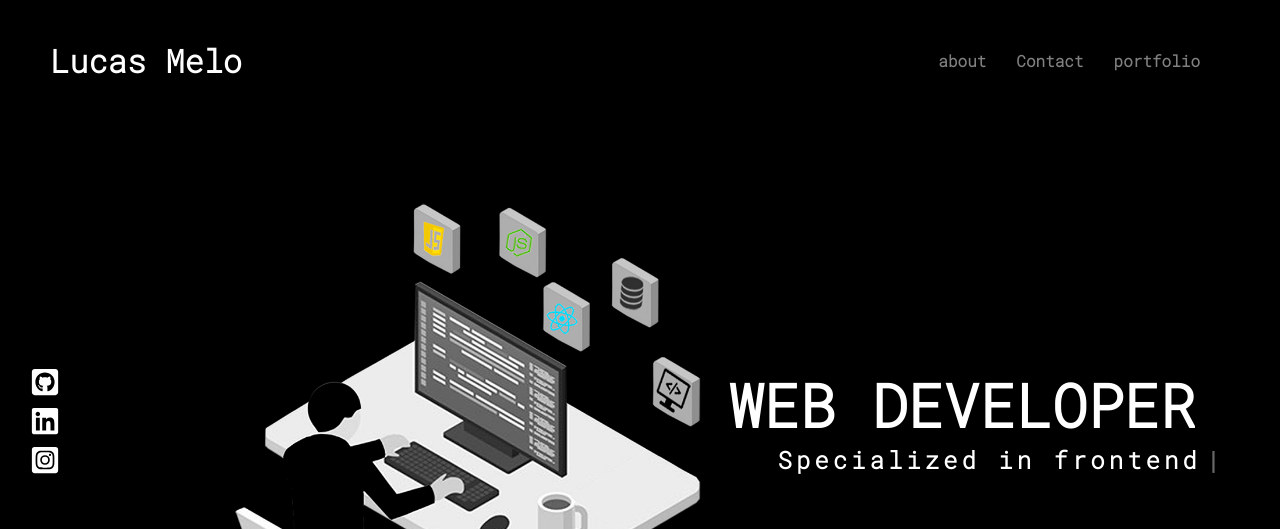
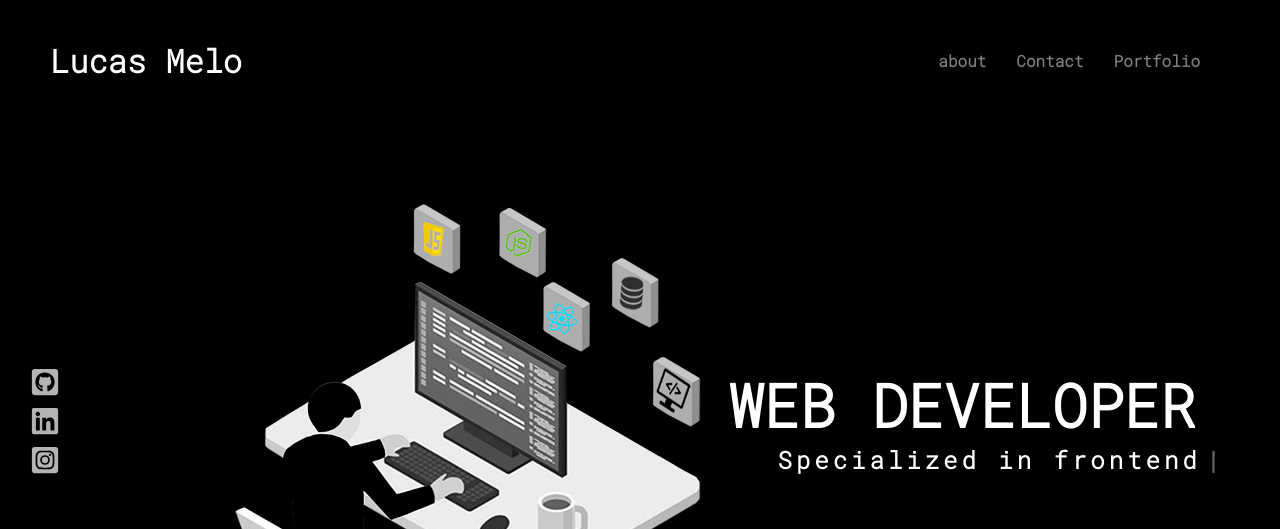
Before and after one commit to Dev-LucasMelo/portfolio, a React app in the folder portfolio/: page / in a window 1280 px wide. Shown: the top 529 px of the page. Built offline with nearby package versions, Linux system fonts and the light colour scheme.

Commit message:
Menu component dinâmico
Tornando "Menu" um componente dinâmico

```diff
--- a/portfolio/src/Components/App.js
+++ b/portfolio/src/Components/App.js
@@ -4,7 +4,6 @@ import Home from './home/home';
 import Menu from './menu/menu';
 import Contact from './Contact-component/Contactcomp';
 import Scrolltop from './Scrolltop/scrolltop';
-
 
 function App() {
 
@@ -20,9 +19,31 @@ function App() {
     }
 
   })
+
+  //ARRAY OPS
+
+  const ops = [
+
+    {
+      "id" : 1,
+      "op" : "about",
+      "href" : "#about-component"
+    },
+    {
+      "id" : 2,
+      "op" : "Contact",
+      "href" : "#contact"
+    },
+    {
+      "id" : 3,
+      "op" : "Portfolio",
+      "href" : "/projetos"
+    },
+  ]
+
   return (
     <>
-      <Menu />
+      <Menu ops={ops} />
       <Home />
       <About />
       <Contact />
--- a/portfolio/src/Components/home/home.css
+++ b/portfolio/src/Components/home/home.css
@@ -31,7 +31,12 @@
 }
 .icons {
     font-size: 30px;
-
+    opacity: .7;
+    transition: .3s;
+}
+.icons:hover {
+    opacity: 1;
+    transition: .3s;
 }
 .apresentation-tittle{
     flex: 5;
--- a/portfolio/src/Components/home/home.jsx
+++ b/portfolio/src/Components/home/home.jsx
@@ -14,9 +14,9 @@ const Home = () => {
                 <section className='apresentation'>
                     <div className='apresentation-redes'>
                         <ul className='list-redes'>
-                            <li><FaGithubSquare className='icons' /> </li>
-                            <li><FaLinkedin className='icons' /></li>
-                            <li><FaInstagramSquare className='icons' /></li>
+                           <a href="https://github.com/Dev-LucasMelo" target='_blank' ><li><FaGithubSquare className='icons' /> </li></a>
+                           <a href="https://www.linkedin.com/in/lucas-messias07/" target='_blank'> <li><FaLinkedin className='icons' /></li></a>
+                           <a href="https://www.instagram.com/dev_lucasmelo/" target='_blank'> <li><FaInstagramSquare className='icons' /></li></a>
                         </ul>
                     </div>
                     <section className='apresentation-tittle'>
--- a/portfolio/src/Components/menu/menu.jsx
+++ b/portfolio/src/Components/menu/menu.jsx
@@ -1,18 +1,19 @@
-import React from 'react'
-import "./menu.css"
+import React from "react";
+import "./menu.css";
 
-const Menu = () => {
-    return (
-        <header className='menu-component'>
-            <h1 className='name'>Lucas Melo</h1>
-            <ul className='menu-list'>
-                <a href='#about-component'><li className='link'>about</li></a>
-                <a href="#contact"><li className='link'>Contact</li></a>
-                <li className='link'>portfolio</li>
+const Menu = (props) => {
 
-            </ul>
-        </header>
-    );
-}
+  return (
+    <header className="menu-component">
+      <h1 className="name">Lucas Melo</h1>
+      <ul className="menu-list">
+            {
+                props.ops.map((itens) =>  <a key={itens.id} href={itens.href}><li className='link' >{itens.op}</li></a> )
+            }
+      </ul>
+    </header>
+
+  );
+};
 
 export default Menu;
```
Also changed, not shown: portfolio/src/Components/projects_page/Projects.css (added), portfolio/src/Components/projects_page/Projects.jsx (added).
